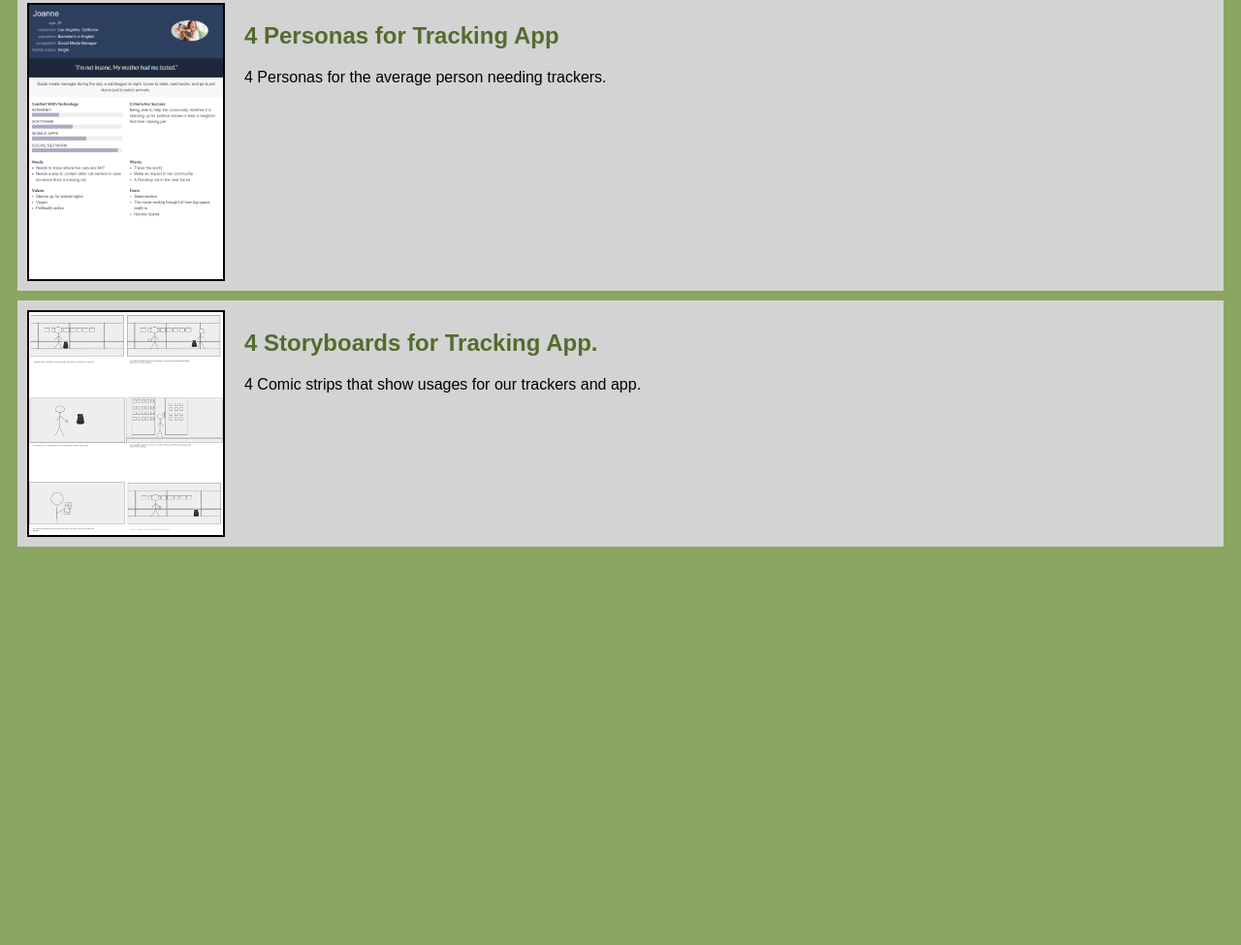
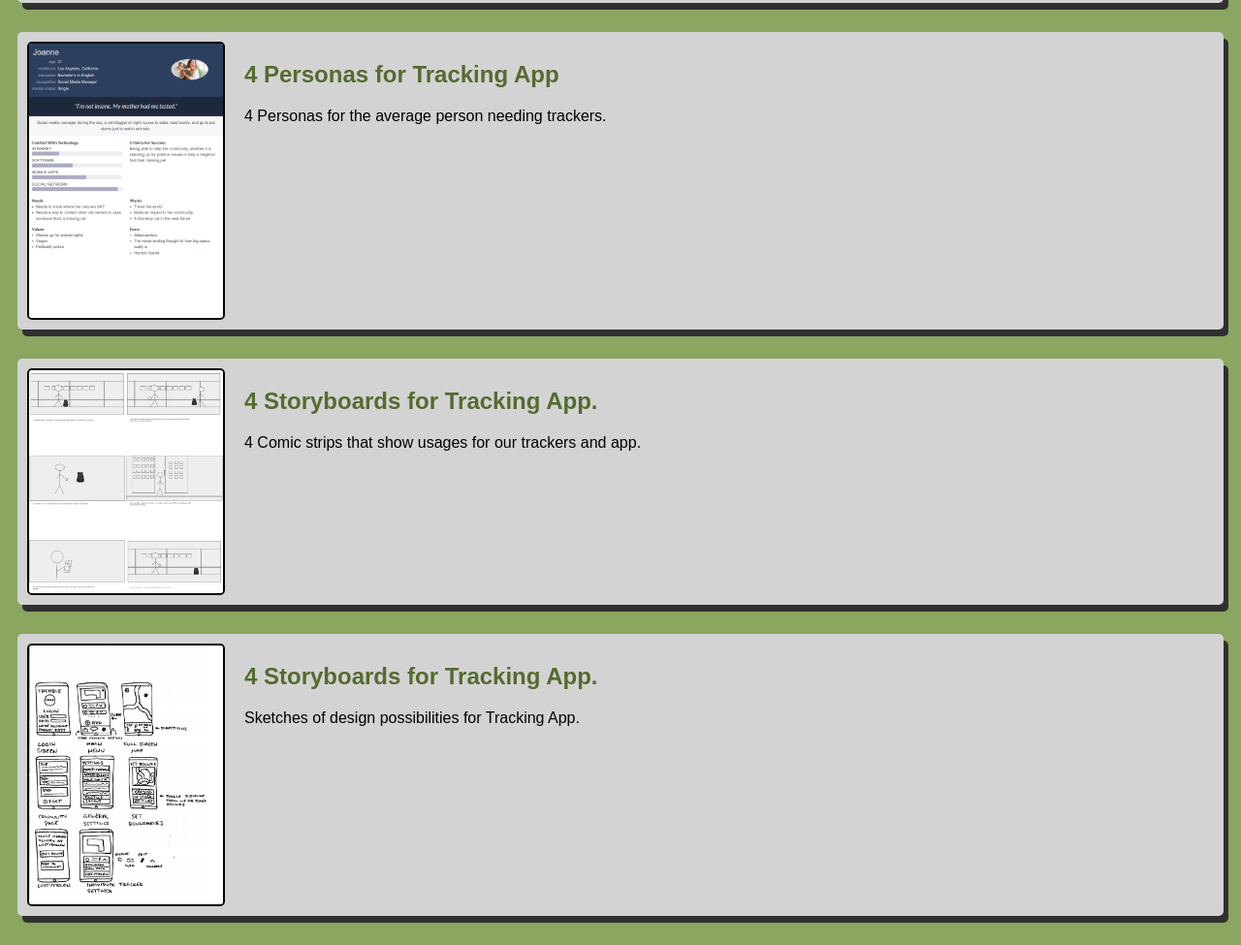
Before and after one commit to Cmarlowe132/Cmarlowe132.github.io, a plain HTML site: page index.html in a window 1280 px wide. Shown: the part 449-1424 px from the top of the page at 97% size. Before the commit the page ends 1023 px from the top, so only its background shows below. Drawn offline with Linux system fonts and the light colour scheme.

Commit message:
Add files via upload

```diff
--- a/index.html
+++ b/index.html
@@ -45,6 +45,14 @@
                 </section>
                 </section>
 
+                <!--Sketch Assignment-->
+                <section class= "assignment">
+                  <a href="Files/CSCE190Sketch.pdf"><img src="images/Sketch.PNG"></a>
+                      <section class="ass-details">
+                         <a href="Files/CSCE190Sketch.pdf"><h2>4 Storyboards for Tracking App.</h2></a>
+                           <p>Sketches of design possibilities for Tracking App.</p>
+                       </section>
+               </section>
 
         </body>
     </html>
--- a/styles.css
+++ b/styles.css
@@ -9,7 +9,10 @@ body
     display: flex;
     padding: 10px;
     margin: 10px;
+    margin-bottom: 30px;
     background: lightgray;
+    border-radius: 5px;
+    box-shadow: 5px 7px #303030;
 }
 
 .assignment img
@@ -17,6 +20,7 @@ body
     width:200px;
     border: 2px solid black;
     margin-right: 20px;
+    border-radius: 5px;
 }
 
 h1
@@ -25,7 +29,13 @@ h1
     text-align: center;
 }
 
-a{
+a
+{
     text-decoration: none;
     color: darkolivegreen;
 }
+
+.assignment a:hover
+{
+    color: #585858;
+}
```
Also changed, not shown: images/Sketch.PNG (added), 1 other file.
